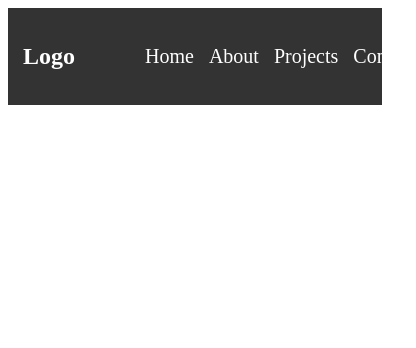
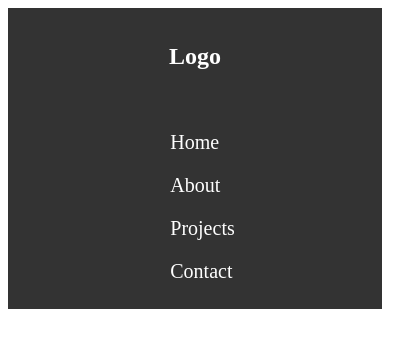
Before and after one commit to jacksmolenski/jacksmolenski.github.io, a plain HTML site: page navPractice.html in a window 390 px wide. Shown: the whole page, 416 px wide, since content can reach past the window. Drawn offline with Linux system fonts and the light colour scheme.

Commit message:
Added files and fixed all errors

```diff
--- a/navP.css
+++ b/navP.css
@@ -1,4 +1,4 @@
-.navp {
+nav {
     display: flex;
     flex-direction: row;
     justify-content: space-between;
@@ -6,11 +6,11 @@
     background-color: #333;
     text-decoration: none;
     color: white;
+    padding-right: 10px;
 }
 a{
     text-decoration: none;
     color: white;
-
 }
 
 ul{
@@ -25,7 +25,32 @@ li{
     font-size: 20px;
 }
 
+a:hover{
+    color: green;
+}
+
 h1{
     padding: 15px;
     font-size: 24px;
 }
+
+@media (max-width: 600px) {
+    nav {
+        flex-direction: column;
+        padding: 0px;
+        width: 100%;
+        flex-wrap: column;
+    }
+
+    ul {
+        flex-direction: column;
+        padding: 0px;
+    }
+
+    li {
+        margin: 10px;
+    }
+    a {
+
+    }
+  }
--- a/navPractice.html
+++ b/navPractice.html
@@ -8,7 +8,7 @@
     </head>
     <body>
         <header>
-            <nav class="navp">
+            <nav>
                 <div>
                     <h1>Logo</h1>
                 </div>
--- /dev/null
+++ b/pageLayout.css
@@ -0,0 +1,54 @@
+body {
+    display: flex;
+    min-height: 100vh;
+    flex-direction: column;
+}
+
+main {
+    display: flex;
+    flex-direction: column;
+}
+article {
+    background: lightgray;
+    height: 20vh;
+    flex-grow:1;
+    padding: 1em;
+}
+
+nav {
+    background: beige;
+    padding: 1em;
+}
+
+aside {
+    background: beige;
+    padding: 1em;
+}
+
+header {
+    background: yellowgreen;
+    height: 10vh;
+    padding: 1em;
+}
+
+footer {
+    background: yellowgreen;
+    height: 10vh;
+    padding: 1em;
+}
+
+@media (min-width: 576px) {
+    main {
+        flex-direction: row;
+    }
+    main .nav {
+        flex-grow: 0;
+        flex-shrink: 0;
+        flex-basis: 20vw;
+    }
+    main .aside {
+        flex-grow: 0;
+        flex-shrink: 0;
+        flex-basis: 20vw;
+    }
+}
```
Also changed, not shown: myflex.html (+0 -1 lines), pageAlignPractice.html (added, +21 -0 lines).
